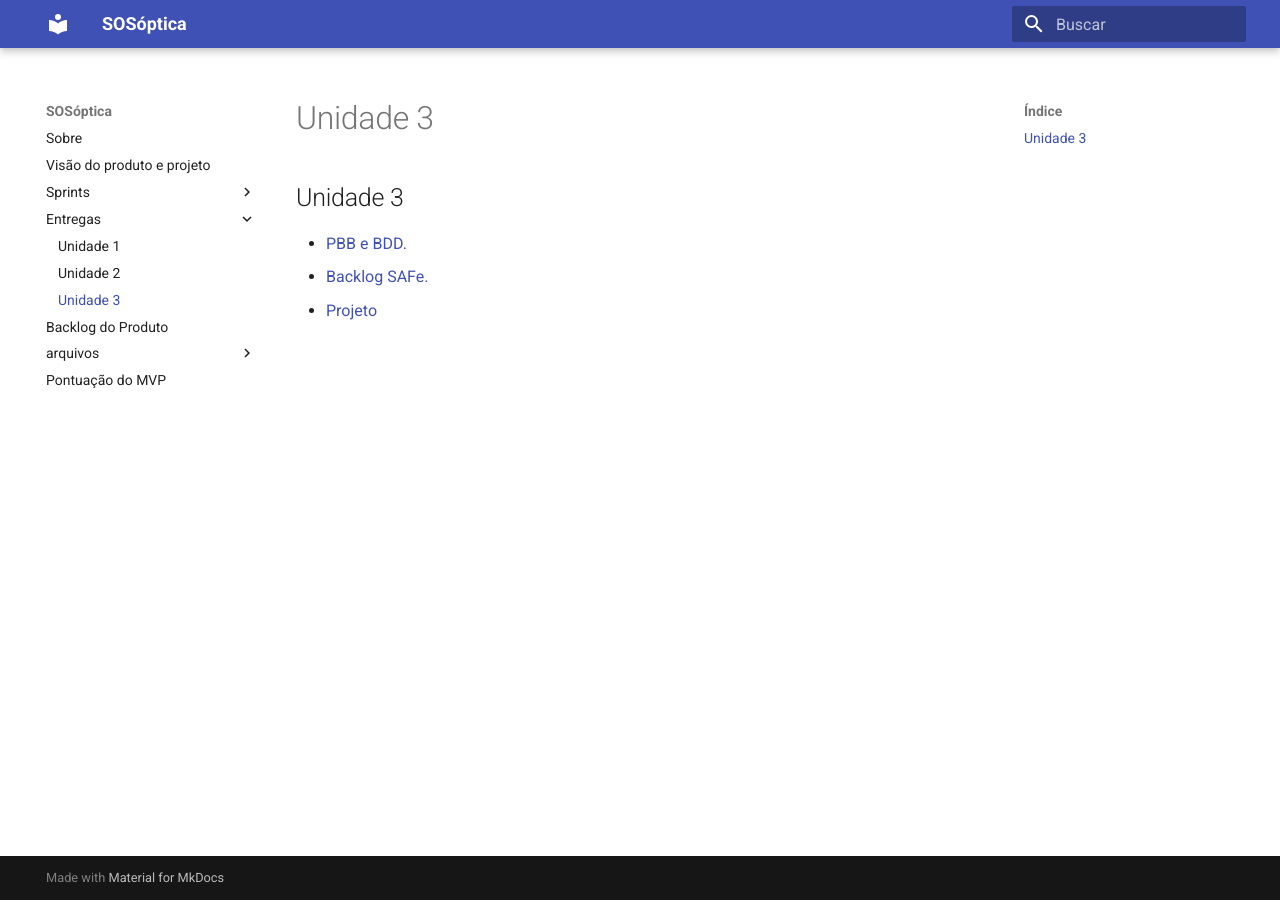
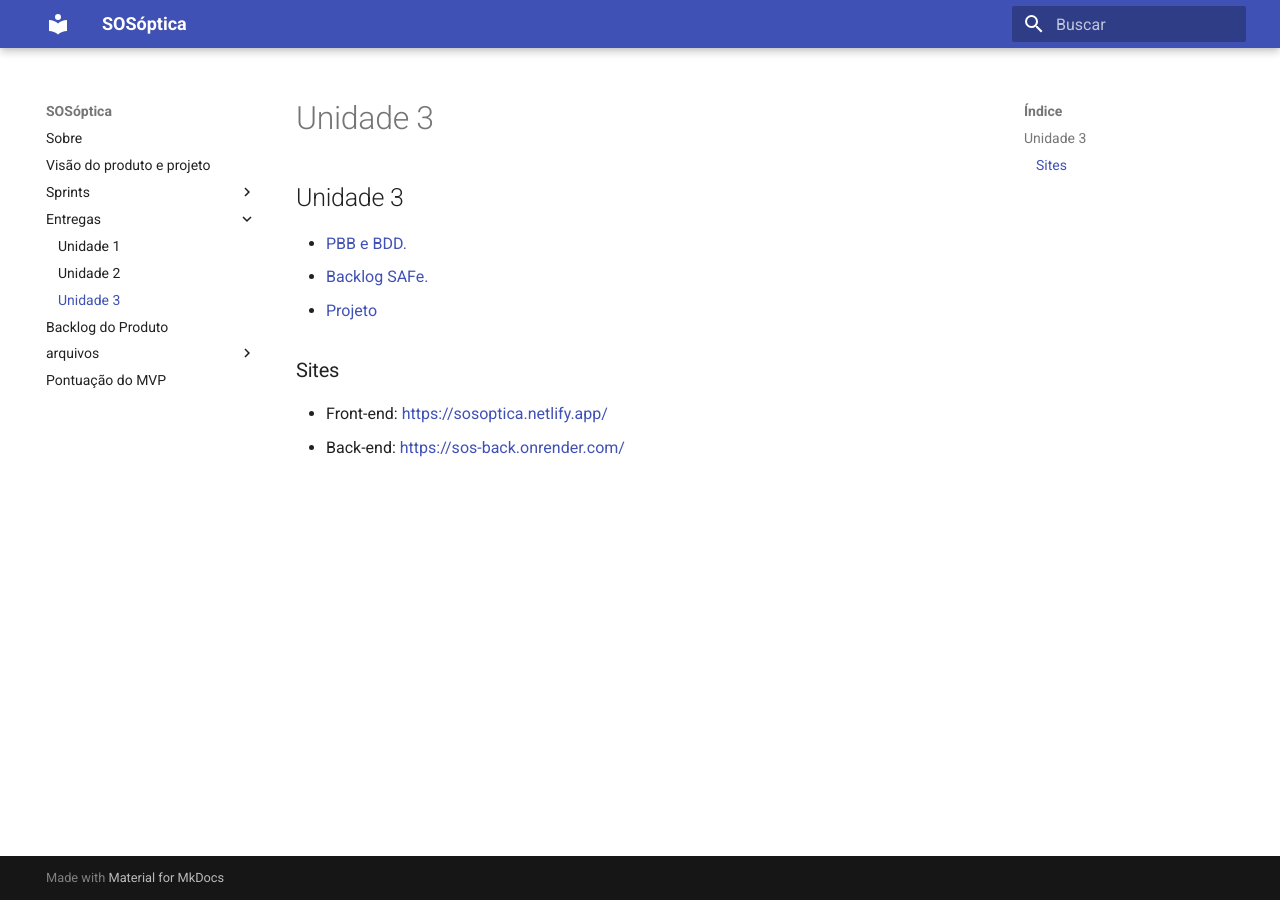
Before and after one commit to mdsreq-fga-unb/2023.1-SOSOptica, an MkDocs documentation site: the page built from docs/entregas/Entrega3.md, in a window 1280 px wide. Built offline with MkDocs 1.6.1 and Material for MkDocs 9.7.7, drawn with Linux system fonts in a browser that asks for light colours; nearby versions of some CDN libraries.

Commit message:
Adiciona link dos sites

```diff
--- a/docs/entregas/Entrega3.md
+++ b/docs/entregas/Entrega3.md
@@ -3,3 +3,8 @@
 - [PBB e BDD.](/2023.1-SOSOptica/PBB%26BDD/)
 - [Backlog SAFe.](/2023.1-SOSOptica/BacklogSAFe/)
 - [Projeto](/2023.1-SOSOptica/video3/)
+
+### Sites
+
+- Front-end: <https://sosoptica.netlify.app/>
+- Back-end: <https://sos-back.onrender.com/>
```
